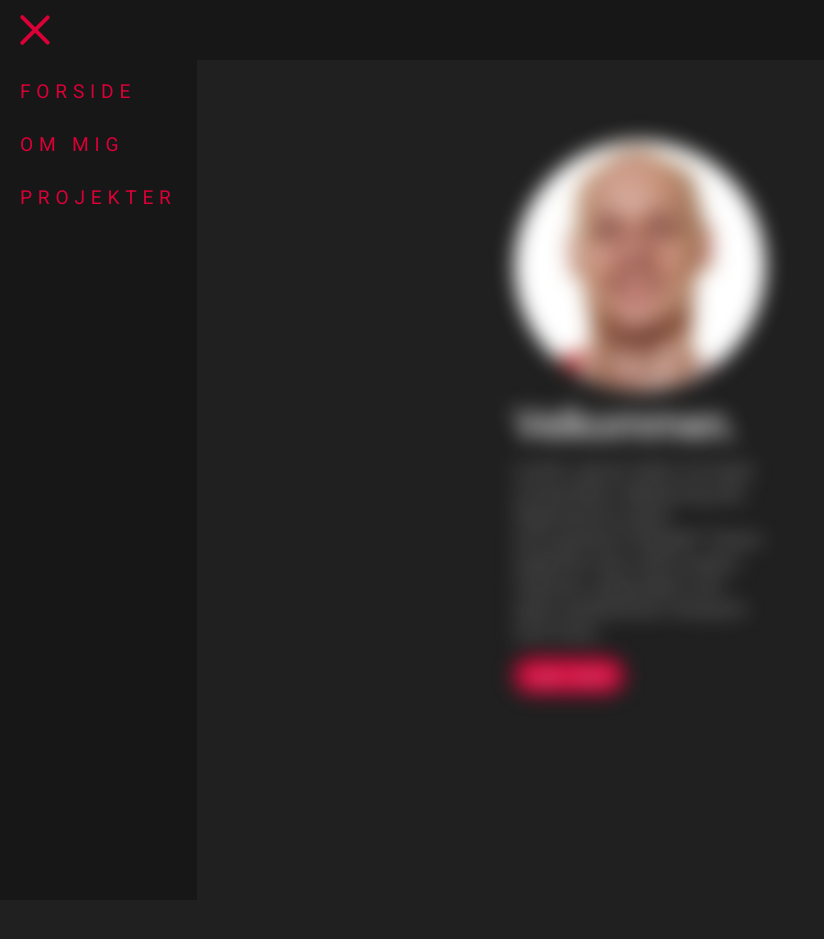
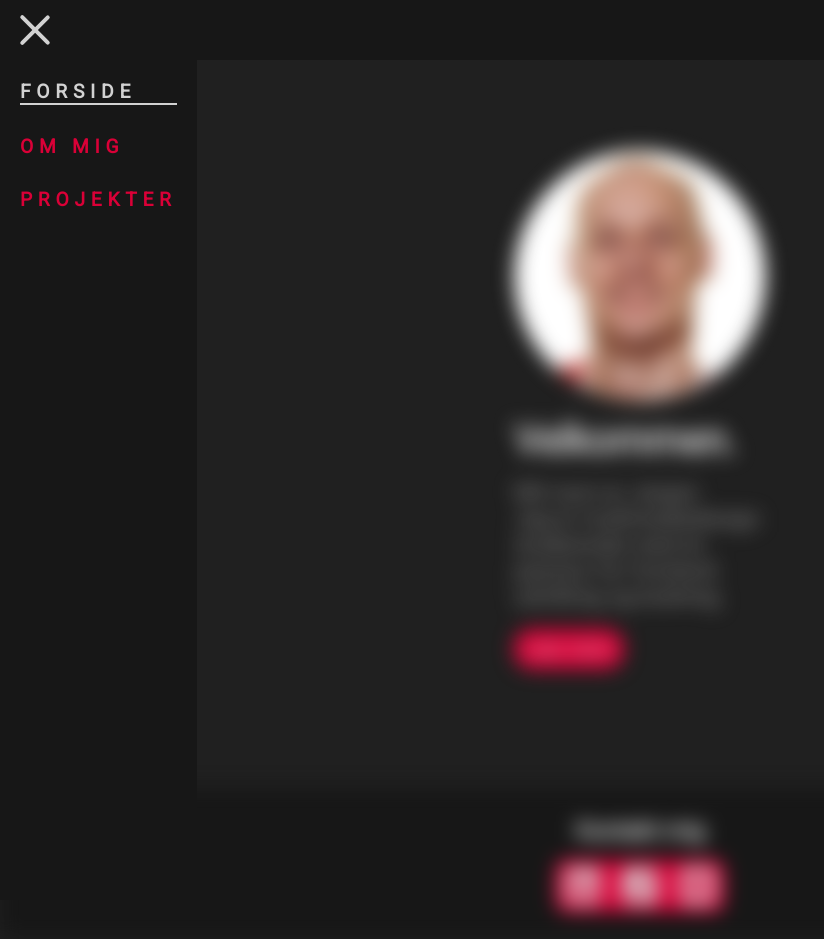
Before and after one commit to jrKruger89/potfolio-project, a plain HTML site: page index.html in a window 1280 px wide. Both pictures are taken after a click on the element 35 px from the left and 30 px from the top of the page. Shown: the whole page, without its empty margins (0-824 px from the left). Before the commit the page ends 800 px from the top, so only its background shows below. Drawn offline with Linux system fonts and the light colour scheme.

Commit message:
work work work

```diff
--- a/css/style.scss
+++ b/css/style.scss
@@ -25,9 +25,13 @@ h1 {
   font-size: 2.5em;
 }
 
+h2 {
+  color: $header-color;
+}
+
 p {
   color: $text-color;
-    font-size: 1.2em;
+  font-size: 1.4em;
 }
 
 button {
@@ -68,17 +72,20 @@ a {
 /* Rotate first bar */
 .open .line1 {
   transform: rotate(-45deg) translate(-10px, 10px);
+  background-color: $header-color;
 }
 
 /* Fade out the second bar */
 .open .line2 {
   width: 0px;
   transform: translateX(-75px);
+  background-color: $header-color;
 }
 
 /* Rotate last bar */
 .open .line3 {
   transform: rotate(45deg) translate(-10px, -10px);
+  background-color: $header-color;
 }
 
 /*----- Nav Styling -----*/
@@ -110,6 +117,12 @@ a {
   text-transform: uppercase;
   letter-spacing: 0.3em;
   margin: 0 0 30px 0;
+  font-weight: 600;
+}
+
+.active-page {
+  color: $header-color;
+  border-bottom: $header-color 2px solid;
 }
 
 /*----- Main -----*/
@@ -126,9 +139,10 @@ main {
   filter: blur(10px);
 }
 
+/*----- Index Page -----*/
 .profil-section {
   width: 252px;
-    margin: 140px 0 0 0;
+  margin: 150px 0 0 0;
   display: grid;
 }
 
@@ -140,7 +154,7 @@ main {
 }
 
 .index-title {
-    margin: 10px 0;
+  margin: 15px 0;
 }
 
 .index-text {
@@ -148,7 +162,50 @@ main {
 }
 
 .read-more-btn {
-    height: 35px;
+  height: 40px;
   width: 110px;
-    margin: 15px 0;
+  margin: 20px 0 120px 0;
 }
+
+/*----- About Page -----*/
+.about-section {
+  margin: 140px 0 0 0;
+}
+
+/*----- Projects Page -----*/
+
+/*----- Footer -----*/
+
+footer {
+  display: flex;
+  flex-direction: column;
+  justify-content: center;
+  align-items: center;
+  background-color: $secondary-color;
+  height: 150px;
+  transition: 0.4s;
+}
+
+.contact-title {
+  text-align: center;
+  margin: 0 0 15px 0;
+}
+
+.icon-section {
+  display: flex;
+  justify-content: space-between;
+  align-items: center;
+  width: 150px;
+  height: 50px;
+  background-color: $contrast-color;
+  border-radius: 10px;
+  border: 1px solid $contrast-color;
+  padding: 0 8px 0 8px;
+}
+
+.fab,
+.fas {
+  font-size: 2.5em;
+  background-color: $contrast-color;
+  color: $header-color;
+}
--- a/index.html
+++ b/index.html
@@ -11,8 +11,12 @@
       href="https://fonts.googleapis.com/css2?family=Roboto&display=swap"
       rel="stylesheet"
     />
+    <script
+      src="https://kit.fontawesome.com/5ba7ce5626.js"
+      crossorigin="anonymous"
+    ></script>
     <link rel="stylesheet" href="css/style.css" />
-    <title>Home | Jesper Ring Krüger</title>
+    <title>Forside | Jesper Ring Krüger</title>
   </head>
   <body>
     <header>
@@ -38,16 +42,25 @@
         />
         <h1 class="index-title">Velkommen.</h1>
         <p class="index-text">
-          Lorem, ipsum dolor sit amet consectetur adipisicing elit. Dignissimos
-          quasi accusantium impedit? Totam sapiente nam amet autem, maiores,
-          quibusdam sint optio praesentium tempore sunt esse.
+          Mit navn er <strong></strong>Jesper.</strong><br />
+          Jeg er multimediedesign studerende med en passion for frontend
+          udvikling og kodning.
         </p>
         <a href="pages/about.html"
           ><button class="read-more-btn">Læs mere</button></a
         >
       </section>
     </main>
-    <footer></footer>
+    <footer>
+      <h2 class="contact-title">Kontakt mig</h2>
+      <section class="icon-section">
+        <a href="https://www.linkedin.com/in/jesper-ring-kr%C3%BCger-9539631b5/" target="_blank"<i class="fab fa-linkedin"></i></a>
+        <a href="tel:+4524663536"><i class="fas fa-phone-square-alt"></i></a>
+        <a href="mailto:kruger89@hotmail.com"
+          ><i class="fas fa-envelope-square"></i
+        ></a>
+      </section>
+    </footer>
     <script src="js/main.js"></script>
   </body>
 </html>
--- a/js/main.js
+++ b/js/main.js
@@ -5,6 +5,7 @@ const burger = document.querySelector(".burger");
 const navlist = document.querySelector(".nav-list");
 const open = document.querySelector(".open");
 const main = document.querySelector("main");
+const footer = document.querySelector("footer");
 
 let toggleMenu = () => {
   burger.classList.toggle("open");
@@ -12,8 +13,22 @@ let toggleMenu = () => {
   if (burger.classList.contains("open")) {
     navlist.style.left = "0px";
     main.classList.add("blur");
+    footer.classList.add("blur");
   } else {
     navlist.style.left = "-200px";
     main.classList.remove("blur");
+    footer.classList.remove("blur");
   }
 };
+
+window.toggleMenu = () => toggleMenu();
+
+let displayAge = () => {
+  let age_tag = document.querySelector(".age");
+  const myBirthDate = new Date(1989, 7, 15);
+  let diff = Date.now() - myBirthDate.getTime();
+  let age = new Date(diff);
+
+  age_tag.innerHTML = Math.abs(age.getUTCFullYear() - 1970);
+};
+displayAge();
```
Also changed, not shown: pages/about.html (+21 -4 lines), pages/projects.html (+15 -2 lines), css/style.css, 1 other file. Lines whose indentation alone changed are shown as unchanged.
